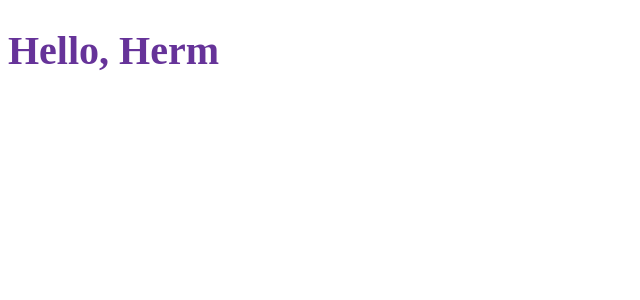
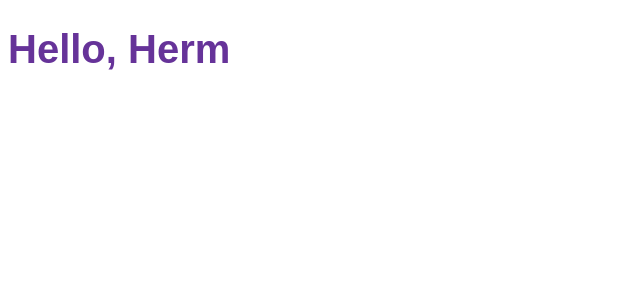
Before and after one commit to dfiredeveloper/GraphQL-Herm, a Next.js app: page / in a window 1280 px wide. Shown: the top 300 px of the page, without its empty margins (0-640 px from the left). Built offline with nearby package versions, Linux system fonts and the light colour scheme.

Commit message:
set font family

```diff
--- a/pages/index.js
+++ b/pages/index.js
@@ -3,5 +3,6 @@ import styled from 'styled-components'
 const Title = styled.h1`
   font-size: 40px;
   color: rebeccapurple;
+  font-family: 'Nunito', sans-serif;
 `
 export default () => <Title>Hello, Herm</Title>
```
